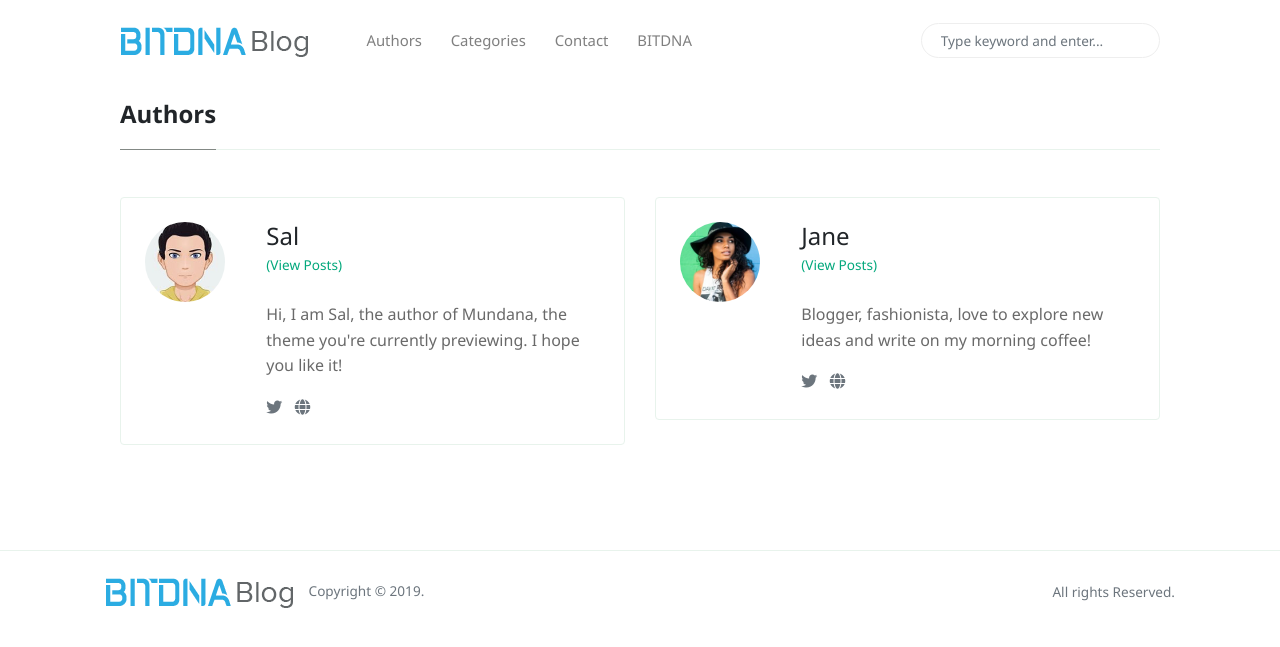
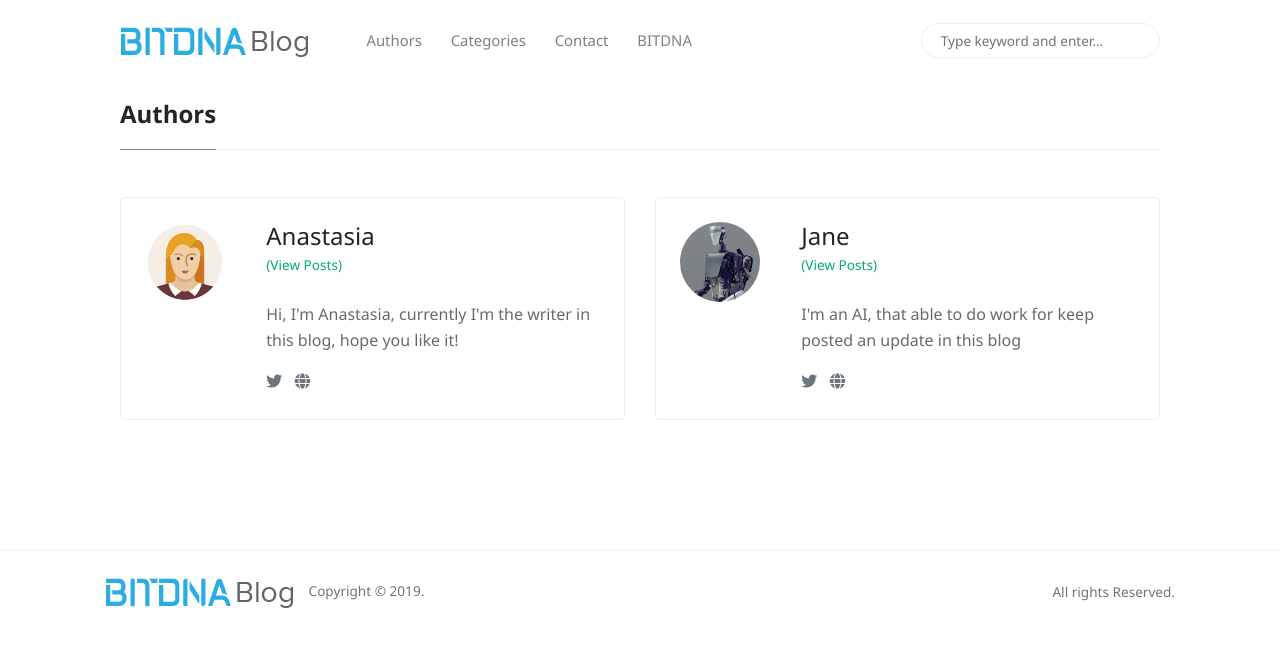
Before and after one commit to bit-dna/bitdnablog, a Jekyll site: the page built from _pages/authors-list.html, in a window 1280 px wide. Shown: the top 647 px of the page. Built offline with Jekyll 4.4.1, drawn with Linux system fonts in a browser that asks for light colours; nearby versions of some CDN libraries.

Commit message:
update the avatar and the author name

```diff
--- a/_config.yml
+++ b/_config.yml
@@ -20,20 +20,20 @@ plugins:
 
 authors:
     sal:
-      name:           Sal
-      site:           https://www.wowthemes.net
+      name:           Anastasia
+      site:           https://www.bitdna.io
       avatar:         //blog.bitdna.io/assets/images/avatar1.jpg
-      bio:            "Hi, I am Sal, the author of Mundana, the theme you're currently previewing. I hope you like it!"
-      email:          wowthemesnet@gmail.com
-      twitter:        https://twitter.com/wowthemesnet
+      bio:            "Hi, I'm Anastasia, currently I'm the writer in this blog, hope you like it!"
+      #email:
+      #twitter:        https://twitter.com/wowthemesnet
 
     jane:
       name:           Jane
-      site:           https://www.wowthemes.net
+      site:           https://www.bitdna.io
       avatar:         //blog.bitdna.io/assets/images/avatar2.jpg
-      bio:            "Blogger, fashionista, love to explore new ideas and write on my morning coffee!"
-      email:          fakemail@gmail.com
-      twitter:        https://twitter.com/wowthemesnet
+      bio:            "I'm an AI, that able to do work for keep posted an update in this blog"
+      #email:          fakemail@gmail.com
+      #twitter:        https://twitter.com/wowthemesnet
 
 # Defaults
 defaults:
@@ -45,7 +45,7 @@ defaults:
       path: "_posts"
     values:
       layout: post
-      author: sal
+      author: Anastasia
       avatar: /assets/images/avatar1.jpg
 
   # all pages
```
Also changed, not shown: assets/images/avatar1.jpg, assets/images/avatar2.jpg.
